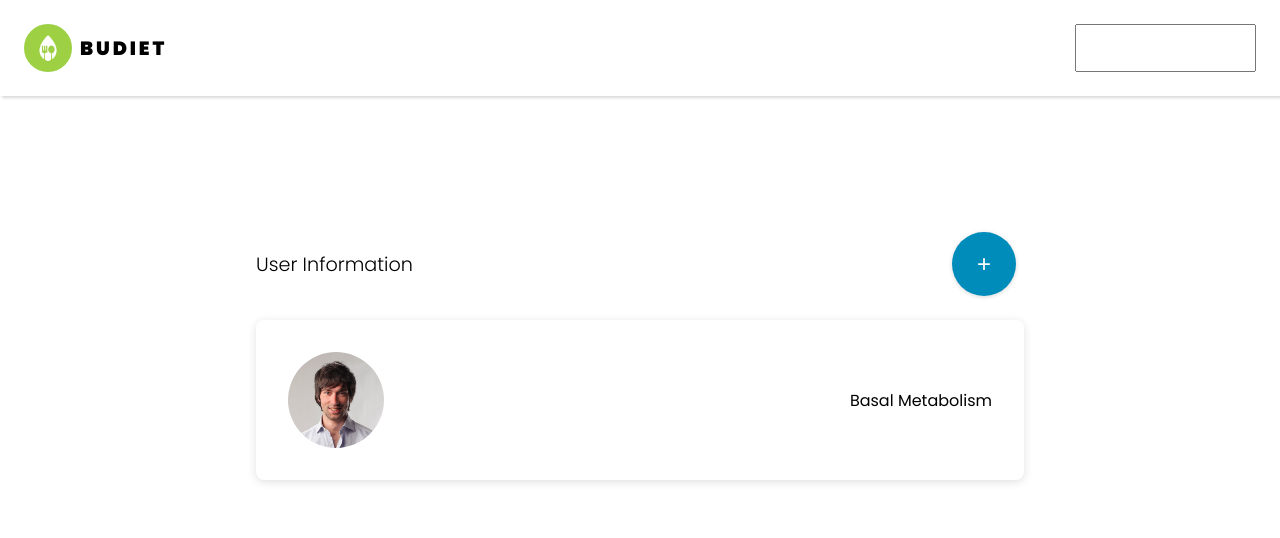
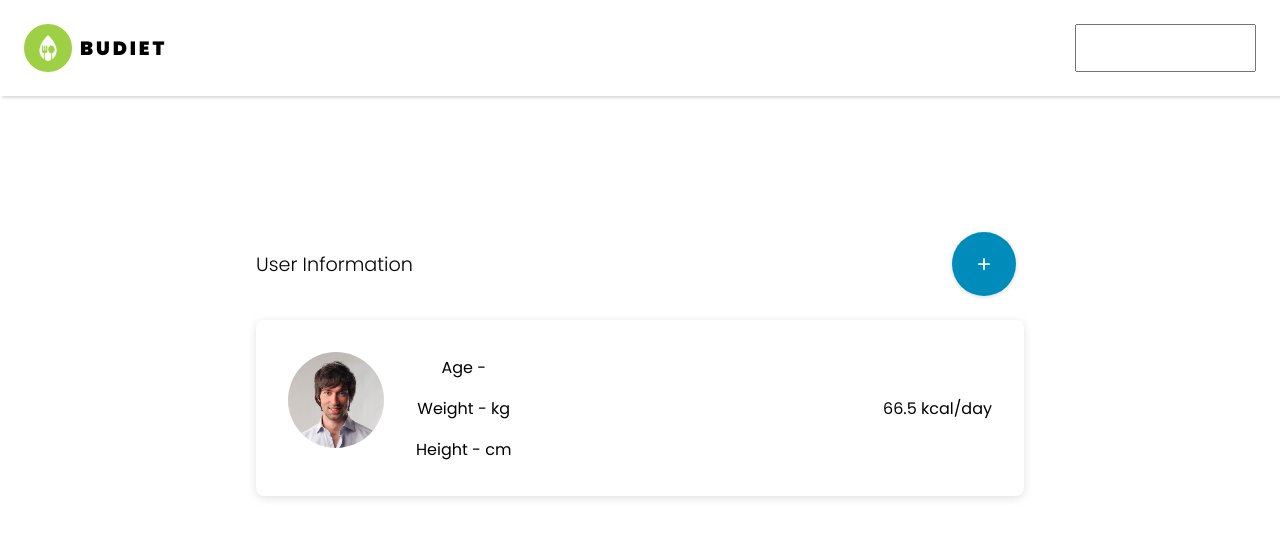
Before and after one commit to lucaslobat/REACT-PROJECTS, a React (Create React App) app in the folder budiet-app/: page / in a window 1280 px wide. Shown: the top 538 px of the page. Built offline with nearby package versions, Linux system fonts and the light colour scheme.

Commit message:
Basal Metabolism Rate is available now on user information and, some new styles addesd

```diff
--- a/budiet-app/src/components/UserInformation.css
+++ b/budiet-app/src/components/UserInformation.css
@@ -19,7 +19,7 @@
   width: 6rem;
 }
 
-.user-information-container {
+.diet-information-container {
   width: 100%;
   justify-content: space-between;
   align-items: center;
@@ -29,9 +29,30 @@
   border-radius: 0.5rem;
 }
 
+.user-information {
+  gap: 2rem;
+}
+
 .user-information-title {
   font-weight: 300;
   font-size: 1.2rem;
+}
+.user-avatar-name {
+  flex-direction: column;
+  align-items: center;
+  gap: 1rem;
+}
+.user-name {
+  font-weight: 600;
+  letter-spacing: 0.2rem;
+}
+
+.user-body-information {
+  flex-direction: column;
+
+  gap: 1rem;
+  align-items: center;
+  justify-content: center;
 }
 
 .add-button {
--- a/budiet-app/src/components/UserInformation.js
+++ b/budiet-app/src/components/UserInformation.js
@@ -6,6 +6,19 @@ import Container from "../ui/Container";
 import Button from "../ui/Button";
 
 function UserInformation(props) {
+  let BMR;
+
+  props.userData.gender === "Male"
+    ? (BMR =
+        66.473 +
+        13.7516 * props.userData.weight +
+        5.0033 * props.userData.height -
+        6.755 * props.userData.age)
+    : (BMR =
+        655.0955 +
+        9.5634 * props.userData.weight +
+        (1.8449 * props.userData.height - 4.6756 * props.userData.age));
+
   return (
     <Container className="flex user-information-card">
       <div className="flex user-information-header">
@@ -18,14 +31,24 @@ function UserInformation(props) {
         </Button>
       </div>
 
-      <div className="flex user-information-container">
-        <img
-          className="user-profile-image"
-          src={userProfile}
-          alt="user-profile-avatar"
-        />
-        <div className="user-caloric-info">
-          <span>Basal Metabolism</span>
+      <div className="flex diet-information-container">
+        <div className="flex user-information">
+          <div className="flex user-avatar-name">
+            <img
+              className="user-profile-image"
+              src={userProfile}
+              alt="user-profile-avatar"
+            />
+            <span className="user-name">{props.userData.name}</span>
+          </div>
+          <div className="flex user-body-information">
+            <span>Age - {props.userData.age}</span>
+            <span>Weight - {props.userData.weight}kg</span>
+            <span>Height - {props.userData.height}cm</span>
+          </div>
+        </div>
+        <div className="basal-metabolic-rate">
+          <span>{BMR.toFixed(1)} kcal/day</span>
         </div>
       </div>
     </Container>
```
